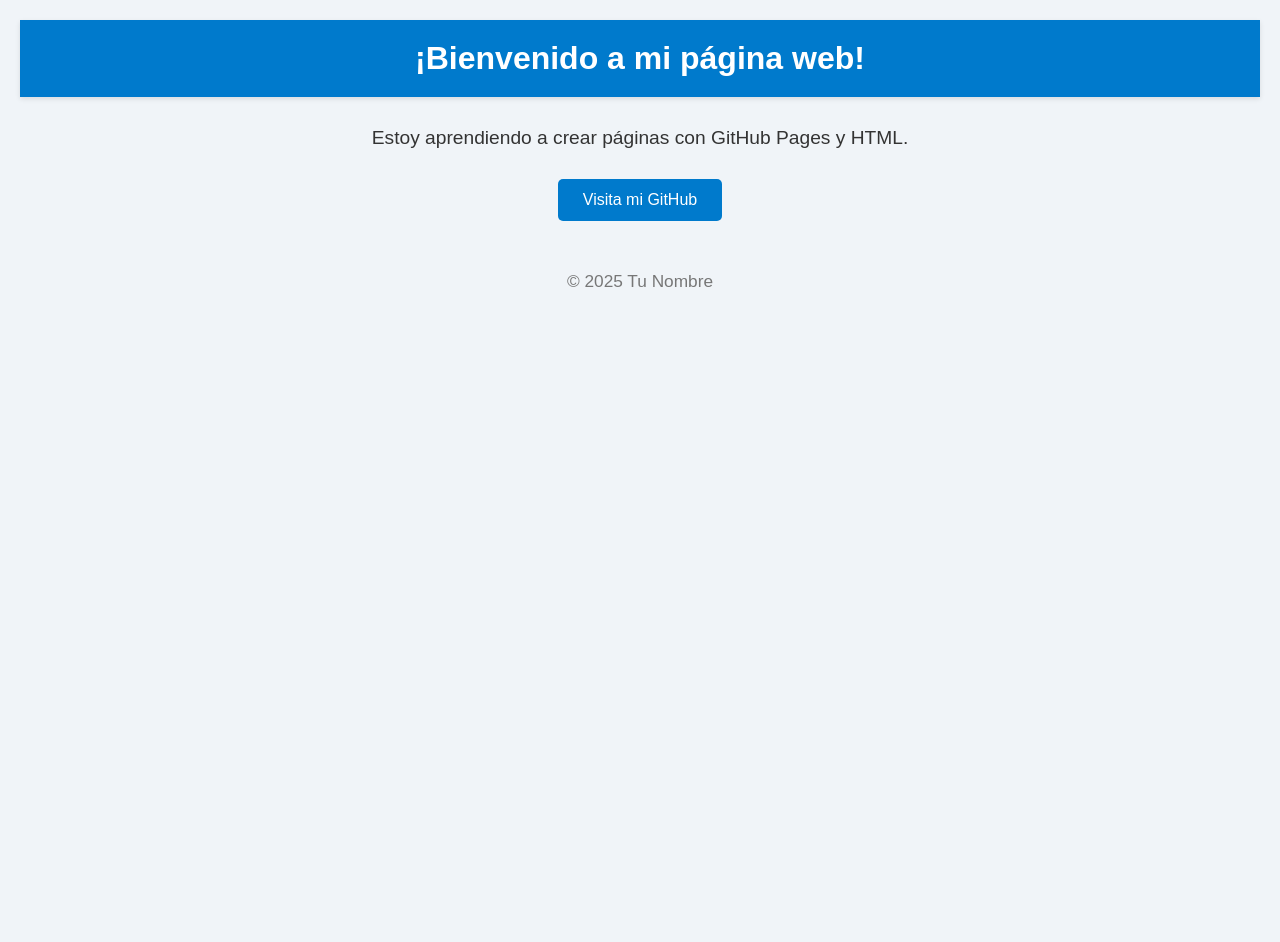
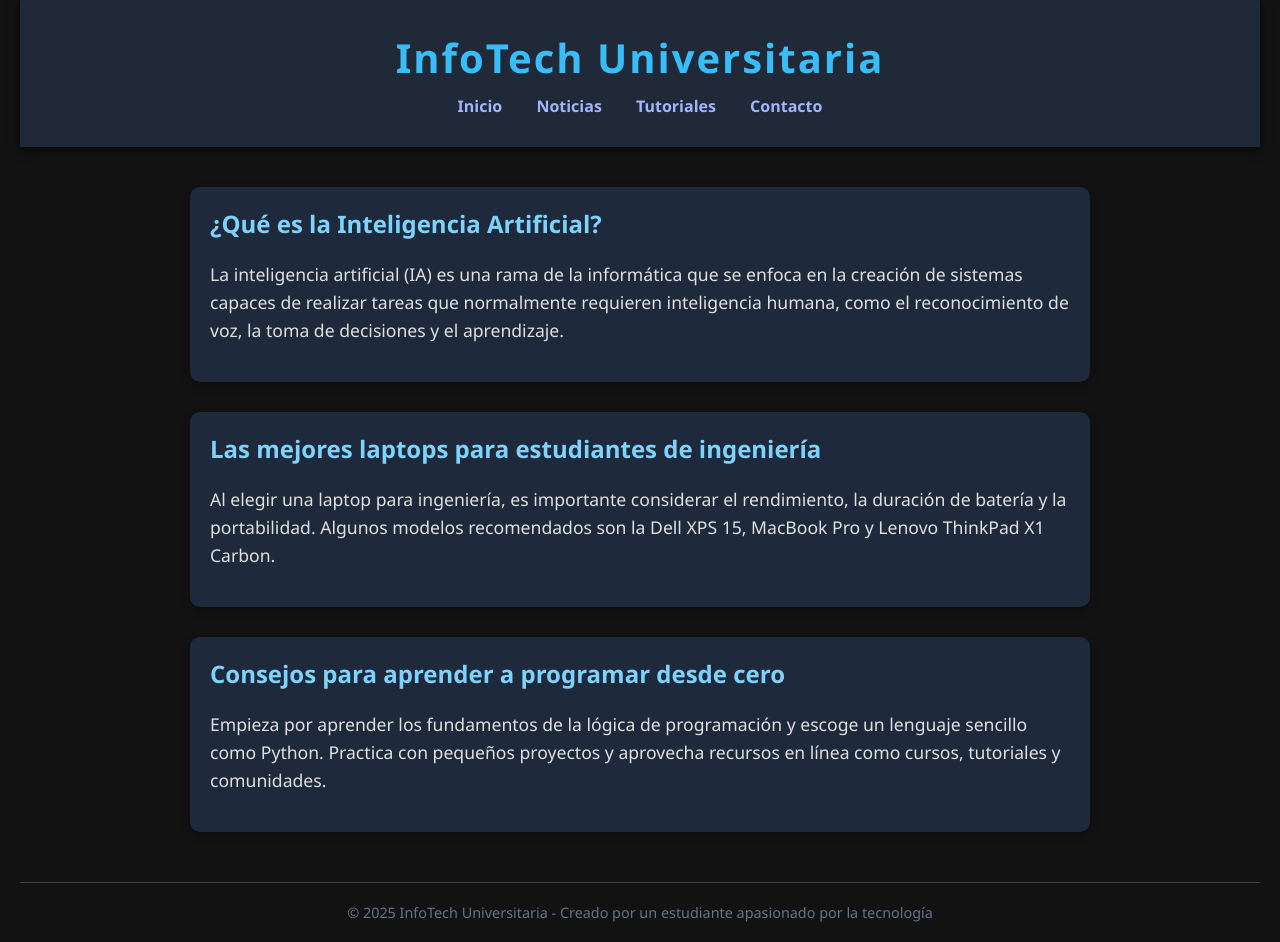
Before and after one commit to fiuTech/fiuTech1.github.io, a plain HTML site: page index.html in a window 1280 px wide. Before the commit the page ends 800 px from the top, so only its background shows below. Drawn offline with Linux system fonts and the light colour scheme.

Commit message:
Update index.html

```diff
--- a/index.html
+++ b/index.html
@@ -3,61 +3,107 @@
 <head>
   <meta charset="UTF-8" />
   <meta name="viewport" content="width=device-width, initial-scale=1" />
-  <title>Mi Página Web</title>
+  <title>InfoTech Universitaria</title>
   <style>
     body {
-      font-family: Arial, sans-serif;
-      background: #f0f4f8;
-      color: #333;
+      font-family: 'Segoe UI', Tahoma, Geneva, Verdana, sans-serif;
+      background-color: #121212;
+      color: #e0e0e0;
       margin: 0;
-      padding: 20px;
+      padding: 0 20px;
+    }
+    header {
+      background-color: #1f2937;
+      padding: 30px 20px;
+      text-align: center;
+      box-shadow: 0 2px 10px rgba(0,0,0,0.7);
+    }
+    header h1 {
+      margin: 0;
+      font-size: 2.5rem;
+      color: #38bdf8;
+      letter-spacing: 2px;
+    }
+    nav {
+      margin-top: 10px;
       text-align: center;
     }
-    header {
-      background-color: #007acc;
-      color: white;
-      padding: 20px 0;
+    nav a {
+      color: #a5b4fc;
+      text-decoration: none;
+      margin: 0 15px;
+      font-weight: 600;
+      transition: color 0.3s ease;
+    }
+    nav a:hover {
+      color: #60a5fa;
+    }
+    main {
+      max-width: 900px;
+      margin: 40px auto;
+    }
+    article {
+      background-color: #1e293b;
+      padding: 20px;
       margin-bottom: 30px;
-      box-shadow: 0 2px 5px rgba(0,0,0,0.1);
+      border-radius: 10px;
+      box-shadow: 0 4px 8px rgba(0,0,0,0.3);
     }
-    h1 {
-      margin: 0;
+    article h2 {
+      color: #7dd3fc;
+      margin-top: 0;
     }
-    p {
-      font-size: 1.2em;
-      margin: 10px 0 30px 0;
-    }
-    a.button {
-      display: inline-block;
-      padding: 12px 25px;
-      background-color: #007acc;
-      color: white;
-      text-decoration: none;
-      border-radius: 5px;
-      transition: background-color 0.3s ease;
-    }
-    a.button:hover {
-      background-color: #005f99;
+    article p {
+      line-height: 1.6;
+      font-size: 1.1rem;
     }
     footer {
+      text-align: center;
+      padding: 20px;
+      font-size: 0.9rem;
+      color: #64748b;
+      border-top: 1px solid #334155;
       margin-top: 50px;
-      font-size: 0.9em;
-      color: #777;
     }
   </style>
 </head>
 <body>
 
   <header>
-    <h1>¡Bienvenido a mi página web!</h1>
+    <h1>InfoTech Universitaria</h1>
+    <nav>
+      <a href="#">Inicio</a>
+      <a href="#">Noticias</a>
+      <a href="#">Tutoriales</a>
+      <a href="#">Contacto</a>
+    </nav>
   </header>
 
-  <p>Estoy aprendiendo a crear páginas con GitHub Pages y HTML.</p>
+  <main>
+    <article>
+      <h2>¿Qué es la Inteligencia Artificial?</h2>
+      <p>
+        La inteligencia artificial (IA) es una rama de la informática que se enfoca en la creación de sistemas capaces de realizar tareas que normalmente requieren inteligencia humana, como el reconocimiento de voz, la toma de decisiones y el aprendizaje.
+      </p>
+    </article>
 
-  <a href="https://github.com/tu-usuario" target="_blank" class="button">Visita mi GitHub</a>
+    <article>
+      <h2>Las mejores laptops para estudiantes de ingeniería</h2>
+      <p>
+        Al elegir una laptop para ingeniería, es importante considerar el rendimiento, la duración de batería y la portabilidad. Algunos modelos recomendados son la Dell XPS 15, MacBook Pro y Lenovo ThinkPad X1 Carbon.
+      </p>
+    </article>
+
+    <article>
+      <h2>Consejos para aprender a programar desde cero</h2>
+      <p>
+        Empieza por aprender los fundamentos de la lógica de programación y escoge un lenguaje sencillo como Python. Practica con pequeños proyectos y aprovecha recursos en línea como cursos, tutoriales y comunidades.
+      </p>
+    </article>
+  </main>
 
   <footer>
-    <p>© 2025 Tu Nombre</p>
+    &copy; 2025 InfoTech Universitaria - Creado por un estudiante apasionado por la tecnología
   </footer>
 
 </body>
```
